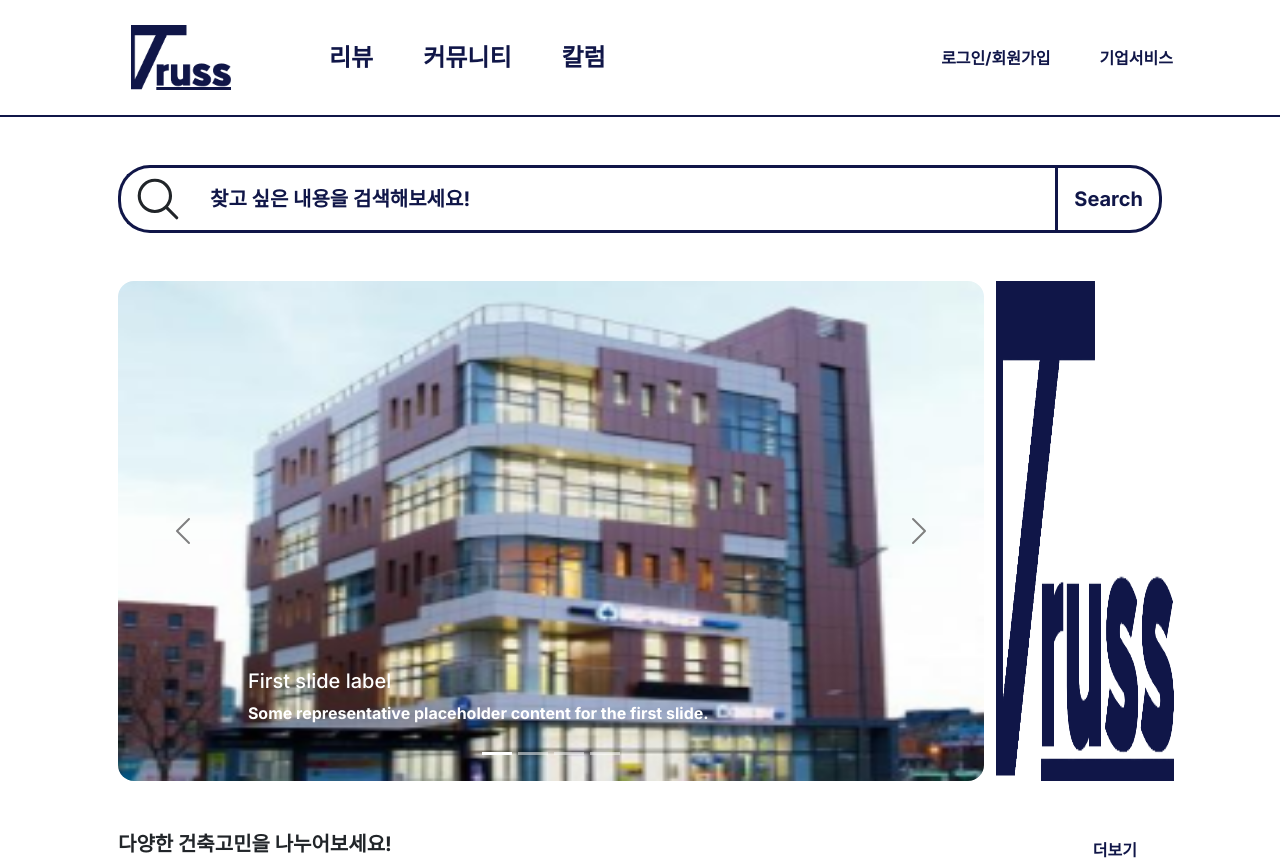
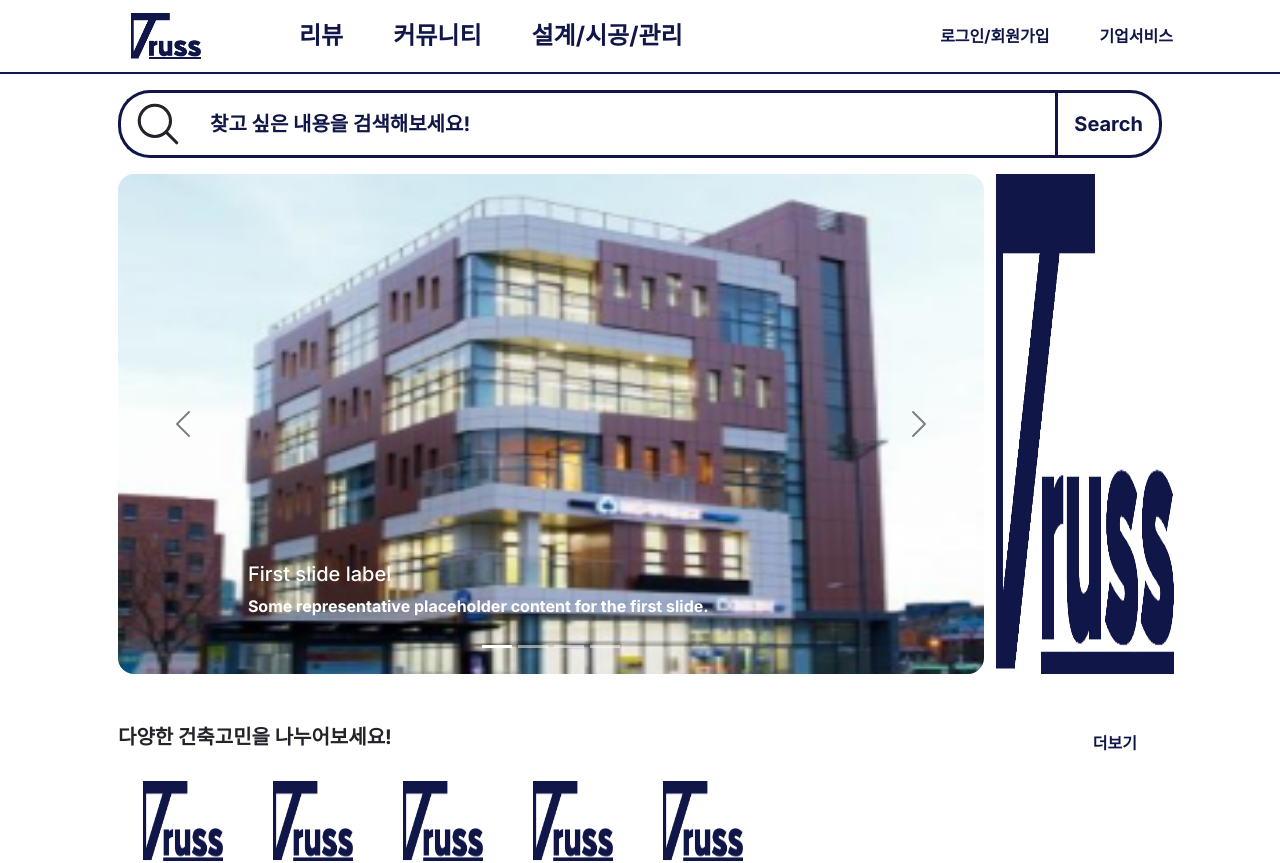
Before and after one commit to Trusstree/woomzip_frontend, a Next.js app: page / in a window 1280 px wide. Shown: the top 863 px of the page. Built offline with nearby package versions, Linux system fonts and the light colour scheme; no server answers.

Commit message:
디자인 수정 & 헤더 콜랩스 추가

```diff
--- a/src/app/Header.tsx
+++ b/src/app/Header.tsx
@@ -1,4 +1,6 @@
+import CollapsingButton from "@/components/CollapsingButton";
 import RouteButton from "@/components/RouteButton";
+import SigninButton from "@/components/auth/SigninButton";
 import React from "react";
 
 type HeaderProps = {};
@@ -8,14 +10,15 @@ export default function Header(props: HeaderProps) {
     <div className={`absolute`}
       style={{color:"#141468", borderBottomStyle:"solid", borderBottomColor:"#101648", borderBottomWidth:"2px"}}// sticky-top
     >
-      <div className="container d-flex mt-3 pb-3">
+      <div className="mt-1 pb-1">
+        <div className="container d-flex">
           <RouteButton url={"/"}
             className="me-5 ms-4">
             <img
               className=""
               src="/truss_logo.png"
               alt="Truss Logo"
-            width={100}
+              width={70}
             />
           </RouteButton>
 
@@ -26,20 +29,37 @@ export default function Header(props: HeaderProps) {
             <RouteButton url={"/community"} className="fs-4">
               커뮤니티
             </RouteButton>
-          <RouteButton url={"/posts"} className="fs-4">
-            칼럼
-          </RouteButton>
+            <CollapsingButton collapsedId="collapsedBar" className="fs-4">
+              설계/시공/관리
+            </CollapsingButton>
           </div>
 
-        <div className="btn-group ms-5">
-          <RouteButton url={"/sign"}>
-            로그인/회원가입
-          </RouteButton>
+          <div className="d-flex align-items-center ms-5">
+            <SigninButton/>
             <RouteButton url={"/service"}>
               기업서비스
             </RouteButton>
           </div>
         </div>
+        {collapsedPage}
+      </div>
     </div>
   );
 }
+
+const collapsedPage = [
+  (<div className="collapse collapsedBar" id={"collapsedBar"}
+  style={{color:"#141468", borderTopStyle:"solid", borderTopColor:"#101648", borderTopWidth:"2px"}}>
+  <div className="container d-flex align-items-center me-auto">
+    <RouteButton url={"/reviews"} className="fs-4">
+      설계
+    </RouteButton>
+    <RouteButton url={"/community"} className="fs-4">
+      시공
+    </RouteButton>
+    <RouteButton url={"/posts"} className="fs-4">
+      관리
+    </RouteButton>
+  </div>
+</div>)
+]
--- a/src/app/api/auth/signin/page.tsx
+++ b/src/app/api/auth/signin/page.tsx
@@ -13,7 +13,7 @@ export default async function SignInPage() {
 
   return (
     <main className={`container my-5`}>
-      <div className={`p-5 rounded-3 text-center fw-bold fs-2`}>
+      <div className={`pb-5 rounded-3 text-center fw-bold fs-2`}>
         건축 커뮤니티<br/>
         트러스에 오신 여러분을<br/>
         환영합니다!<br/>
--- a/src/app/community/page.tsx
+++ b/src/app/community/page.tsx
@@ -18,9 +18,9 @@ type PostType = {
 export default function Home() {
 
   return (
-    <main className={`container my-5`}>
+    <main className={`container my-2`}>
       {/* search bar */}
-      <div className={`my-5`}>
+      <div className={`my-2`}>
         <SearchBox
           className="text-black"
           placeholder={"찾고 싶은 내용을 검색해보세요!"}
--- a/src/app/page.tsx
+++ b/src/app/page.tsx
@@ -8,7 +8,7 @@ export default function Home() {
   return (
     <main className={`container px-5`}>
       {/* 검색창 */}
-      <div className={`my-5`}>
+      <div className={`my-3`}>
         <SearchBox
           className="text-black"
           placeholder={"찾고 싶은 내용을 검색해보세요!"}
@@ -16,7 +16,7 @@ export default function Home() {
       </div>
 
       {/* 캐러셀 */}
-      <div className={`my-5 row`}>
+      <div className={`my-3 row`}>
         <Carousel className={"col-10"} data={data} height={500} />
         <img
           className="col-2 p-0"
--- a/src/app/posts/page.tsx
+++ b/src/app/posts/page.tsx
@@ -3,7 +3,7 @@
 export default function Home() {
 
   return (
-    <main className={`container my-5`}>
+    <main className={`container my-2`}>
       <div className={`p-5 rounded-3`} style={{backgroundColor:"#101648"}}>
         <div className="fw-bold mb-5 fs-5 text-white">
           칼럼
--- a/src/app/reviews/page.tsx
+++ b/src/app/reviews/page.tsx
@@ -5,7 +5,7 @@ import { satisfaction } from "@/types/form";
 
 export default function Home() {
   return (
-    <main className={`container my-5 d-flex justify-content-center`}>
+    <main className={`container my-2 d-flex justify-content-center`}>
       <div>
         {/* 시공사, 건축사무소 검색하기 */}
         <SearchBox placeholder="시공사, 건축사무소 검색하기"/>
--- /dev/null
+++ b/src/components/CollapsingButton.tsx
@@ -0,0 +1,27 @@
+"use client"
+
+import { Children } from "@/types/props";
+import { CSSProperties } from "react";
+
+type CollapsingButtonProps = {
+  collapsedId: string
+  children: Children
+  className?: string
+  style?: CSSProperties
+}
+
+export default function CollapsingButton(props: CollapsingButtonProps) {
+  const { collapsedId, children, className, style } = props;
+  return (
+  <button
+    type="button"
+    style={{...style, color:"#101648"}}
+    className={`${className?className:""} px-4 py-2 btn rounded-lg fw-bold`}
+    data-bs-toggle="collapse"
+    data-bs-target={`#${collapsedId}`}
+    aria-controls={`${collapsedId}`}
+    aria-expanded="false">
+    {children}
+  </button>
+  );
+}
--- a/src/components/auth/SigninButton.tsx
+++ b/src/components/auth/SigninButton.tsx
@@ -6,21 +6,22 @@ export default function SigninButton(){
   const { data: session } = useSession();
 
   return (
-    <div>
-      {session?.user?.email}
+    <>
       {session?
-        <div
-          className="button"
+        <button type="button"
+          style={{color:"#101648"}}
+          className={`px-4 py-2 btn rounded-lg fw-bold`}
           onClick={()=>{signOut()}}
-          > sign out
-        </div>
+          > 로그아웃
+        </button>
         :
-        <div
-          className="button"
+        <button type="button"
+          style={{color:"#101648"}}
+          className={`px-4 py-2 btn rounded-lg fw-bold`}
           onClick={()=>{signIn()}}
-          > sign in
-        </div>
+          > 로그인/회원가입
+        </button>
       }
-    </div>
+    </>
   )
 }
```
Lines whose indentation alone changed are shown as unchanged.
